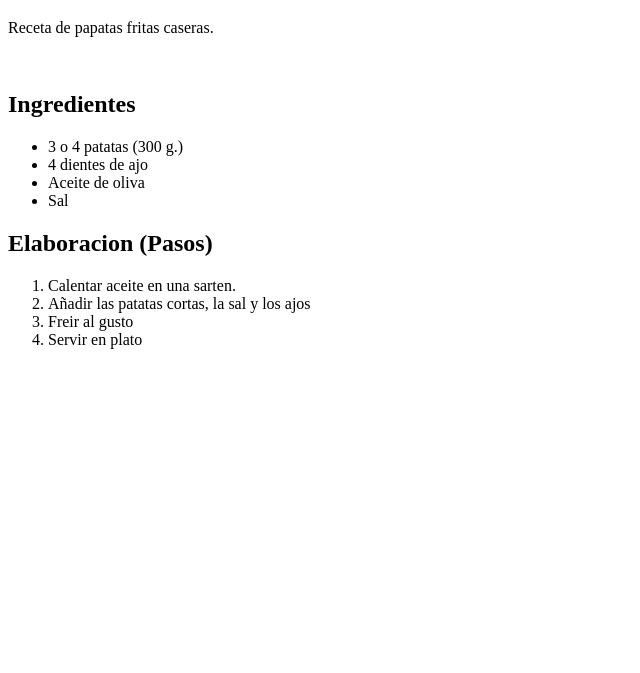
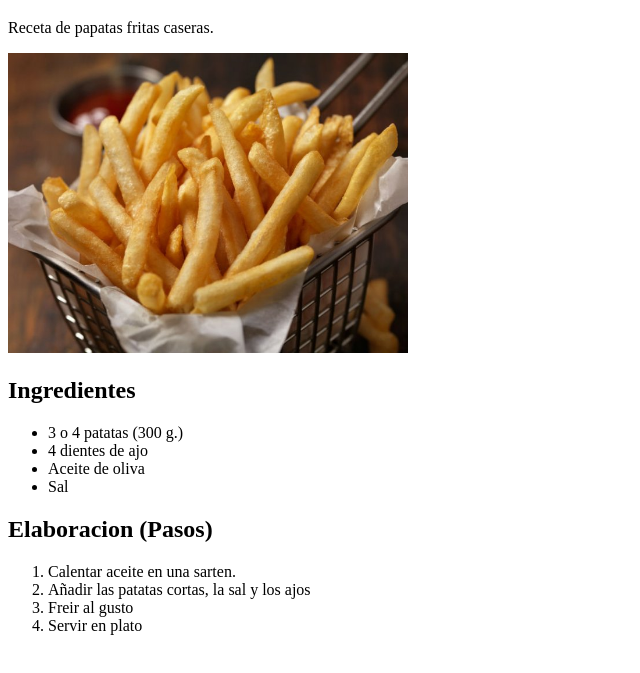
Before and after one commit to Lartweib/Bootcamp-Java-Fullstack, a plain HTML site: page index.html in a window 1280 px wide. Shown: the part 61-734 px from the top of the page, without its empty margins (0-640 px from the left). Drawn offline with Linux system fonts and the light colour scheme.

Commit message:
Update index.html

```diff
--- a/index.html
+++ b/index.html
@@ -9,7 +9,7 @@
 <body>
   <h1>Patatas fritas</h1>
   <p>Receta de papatas fritas caseras.</p>
-  <img src="/clase de HTML/Ejercicios 2/Page Fries/papasfritas.jpg" alt="" width=400>
+  <img src="/papasfritas.jpg" alt="" width=400>
   <h2>Ingredientes</h2>
   <ul>
     <li>3 o 4 patatas (300 g.)</li>
```
